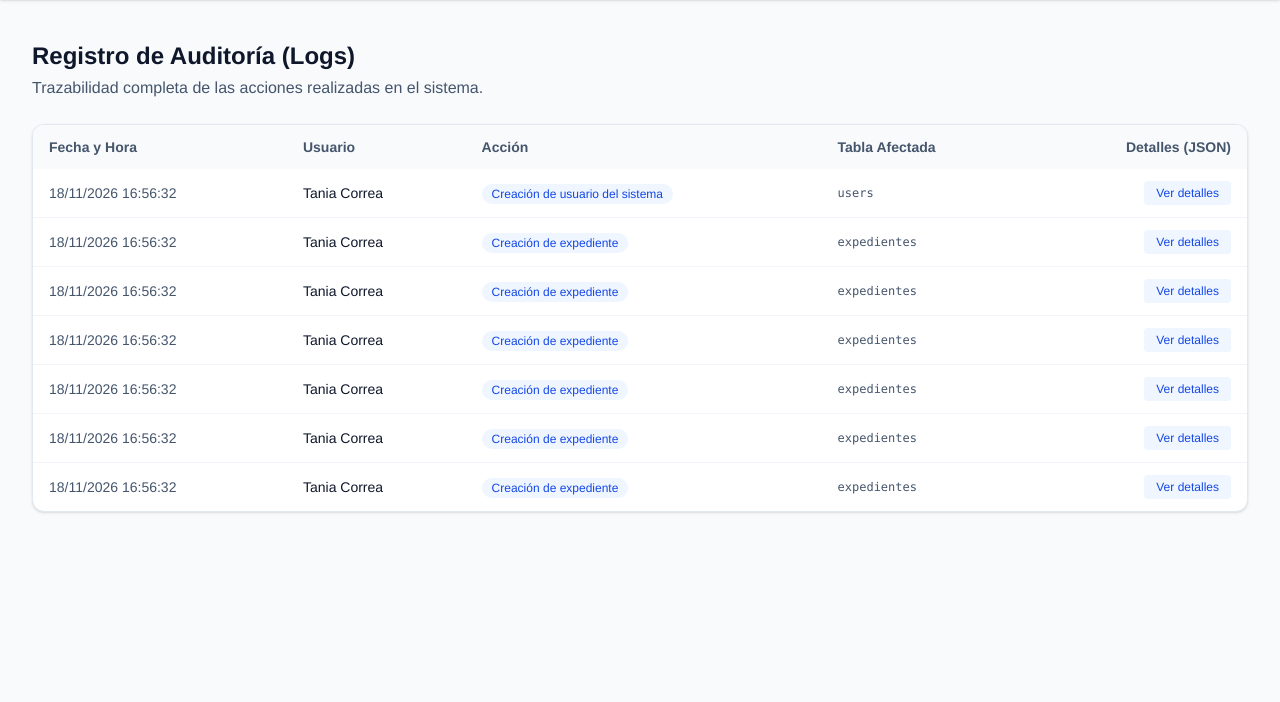
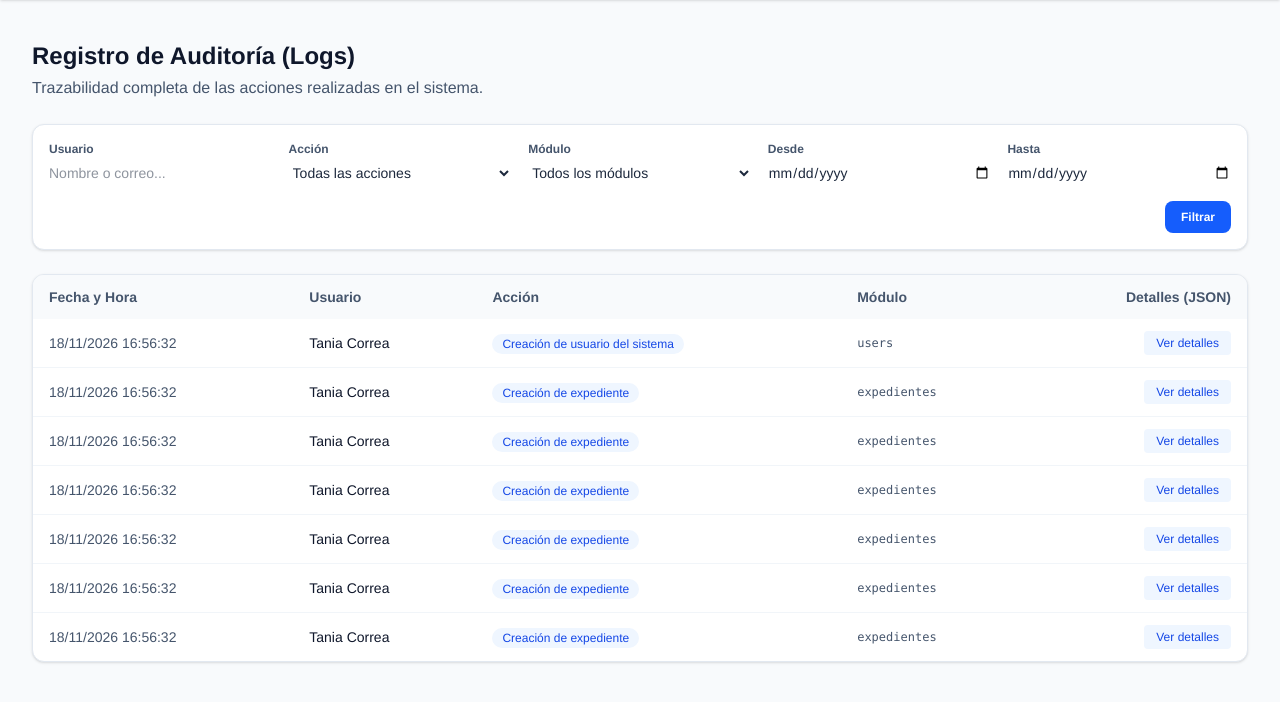
Before and after one commit to rvzorblvde/expediente-clinico-uaslp, a Laravel app: page /auditorias in a window 1280 px wide. Shown: the part 68-770 px from the top of the page. Run offline with Laravel 12, Linux system fonts and the light colour scheme; a user stored in the database is signed in; data comes from the database, SQL or seed files in the repository; style sheets or scripts are compiled from the project's sources; parts of the project's set-up code (start-up, migrations or seed data) failed here and were passed over.

Commit message:
filtros en logs y flujo directo para alumnos
Resumen:

Implementación de filtros de búsqueda en la bitácora de auditoría y optimización del flujo de navegación para el rol de alumno, redirigiéndolo directamente a los formularios de creación en lugar de vistas de listado.

Cambios principales:

-Filtros en Registro de Auditoría (Logs):
-Flujo directo para Alumnos (Expedientes, Visitas y Farmacovigilancia):
  * Redirección directa desde el Dashboard hacia los formularios de registro ('create') para cuentas de alumno.
  * Ajuste en controladores ('index' y 'store') para redirigir al formulario de creación si acceden por URL y devolver al alumno al Dashboard tras guardar.
  * Actualización de botones de "Cancelar" y "breadcrumbs" para evitar bucles de redirección y permitir regresar al inicio correctamente.

```diff
--- a/app/Http/Controllers/AuditoriaController.php
+++ b/app/Http/Controllers/AuditoriaController.php
@@ -9,11 +9,66 @@ class AuditoriaController extends Controller
 {
     public function index(Request $request)
     {
-        // Obtiene los logs ordenados del más reciente al más antiguo con paginación
-        $auditorias = Auditoria::with('usuario')
-            ->orderBy('fechaAccion', 'desc')
-            ->paginate(15);
+        $query = Auditoria::with('usuario')
+            ->orderBy('fechaAccion', 'desc');
 
-        return view('auditorias.index', compact('auditorias'));
+        // 1. Filtro por Acción
+        if ($request->filled('accion')) {
+            $query->where('accion', $request->accion);
+        }
+
+        // 2. Filtro por Módulo (tablaAfectada)
+        if ($request->filled('modulo')) {
+            $query->where('tablaAfectada', $request->modulo);
+        }
+
+        // 3. Filtro por Usuario (nombre, apellidos o correo)
+        if ($request->filled('usuario')) {
+            $busqueda = trim($request->usuario);
+            $palabras = preg_split('/\s+/', $busqueda);
+
+            $query->where(function ($q) use ($palabras, $busqueda) {
+                $q->whereHas('usuario', function ($u) use ($palabras) {
+                    foreach ($palabras as $palabra) {
+                        $u->where(function ($sub) use ($palabra) {
+                            $sub->where('nombres', 'like', "%{$palabra}%")
+                                ->orWhere('apellido1', 'like', "%{$palabra}%")
+                                ->orWhere('apellido2', 'like', "%{$palabra}%")
+                                ->orWhere('correo', 'like', "%{$palabra}%");
+                        });
+                    }
+                });
+
+                if (stripos('sistema desconocido', $busqueda) !== false) {
+                    $q->orWhereNull('idUsuario');
+                }
+            });
+        }
+
+        // 4. Filtro por rango de fechas
+        if ($request->filled('desde')) {
+            $query->whereDate('fechaAccion', '>=', $request->desde);
+        }
+
+        if ($request->filled('hasta')) {
+            $query->whereDate('fechaAccion', '<=', $request->hasta);
+        }
+
+        $auditorias = $query->paginate(15)->withQueryString();
+
+        // Catálogos dinámicos con los valores existentes en la tabla
+        $acciones = Auditoria::select('accion')
+            ->whereNotNull('accion')
+            ->distinct()
+            ->orderBy('accion')
+            ->pluck('accion');
+
+        $modulos = Auditoria::select('tablaAfectada')
+            ->whereNotNull('tablaAfectada')
+            ->distinct()
+            ->orderBy('tablaAfectada')
+            ->pluck('tablaAfectada');
+
+        return view('auditorias.index', compact('auditorias', 'acciones', 'modulos'));
     }
 }
--- a/resources/views/auditorias/index.blade.php
+++ b/resources/views/auditorias/index.blade.php
@@ -18,6 +18,75 @@
                 </div>
             </div>
 
+            {{-- Barra de Filtros --}}
+            <form method="GET" action="{{ route('auditorias.index') }}"
+                class="bg-white rounded-xl border border-slate-200 shadow-sm p-4 mb-6">
+                <div class="grid grid-cols-1 sm:grid-cols-2 lg:grid-cols-5 gap-4">
+                    {{-- Usuario --}}
+                    <div>
+                        <label for="usuario" class="block text-xs font-semibold text-slate-600 mb-1">Usuario</label>
+                        <input type="text" name="usuario" id="usuario" value="{{ request('usuario') }}"
+                            placeholder="Nombre o correo..."
+                            class="w-full rounded-lg border-slate-300 text-sm focus:border-blue-500 focus:ring-blue-500">
+                    </div>
+
+                    {{-- Acción --}}
+                    <div>
+                        <label for="accion" class="block text-xs font-semibold text-slate-600 mb-1">Acción</label>
+                        <select name="accion" id="accion"
+                            class="w-full rounded-lg border-slate-300 text-sm focus:border-blue-500 focus:ring-blue-500">
+                            <option value="">Todas las acciones</option>
+                            @foreach ($acciones as $accion)
+                                <option value="{{ $accion }}" @selected(request('accion') === $accion)>
+                                    {{ $accion }}
+                                </option>
+                            @endforeach
+                        </select>
+                    </div>
+
+                    {{-- Módulo --}}
+                    <div>
+                        <label for="modulo" class="block text-xs font-semibold text-slate-600 mb-1">Módulo</label>
+                        <select name="modulo" id="modulo"
+                            class="w-full rounded-lg border-slate-300 text-sm focus:border-blue-500 focus:ring-blue-500">
+                            <option value="">Todos los módulos</option>
+                            @foreach ($modulos as $modulo)
+                                <option value="{{ $modulo }}" @selected(request('modulo') === $modulo)>
+                                    {{ ucfirst($modulo) }}
+                                </option>
+                            @endforeach
+                        </select>
+                    </div>
+
+                    {{-- Fecha Desde --}}
+                    <div>
+                        <label for="desde" class="block text-xs font-semibold text-slate-600 mb-1">Desde</label>
+                        <input type="date" name="desde" id="desde" value="{{ request('desde') }}"
+                            class="w-full rounded-lg border-slate-300 text-sm focus:border-blue-500 focus:ring-blue-500">
+                    </div>
+
+                    {{-- Fecha Hasta --}}
+                    <div>
+                        <label for="hasta" class="block text-xs font-semibold text-slate-600 mb-1">Hasta</label>
+                        <input type="date" name="hasta" id="hasta" value="{{ request('hasta') }}"
+                            class="w-full rounded-lg border-slate-300 text-sm focus:border-blue-500 focus:ring-blue-500">
+                    </div>
+                </div>
+
+                <div class="mt-4 flex items-center justify-end gap-2">
+                    @if (request()->anyFilled(['usuario', 'accion', 'modulo', 'desde', 'hasta']))
+                        <a href="{{ route('auditorias.index') }}"
+                            class="px-4 py-2 text-xs font-medium text-slate-600 bg-slate-100 rounded-lg hover:bg-slate-200 transition-colors">
+                            Limpiar filtros
+                        </a>
+                    @endif
+                    <button type="submit"
+                        class="px-4 py-2 text-xs font-semibold text-white bg-blue-600 rounded-lg hover:bg-blue-700 transition-colors">
+                        Filtrar
+                    </button>
+                </div>
+            </form>
+
             {{-- Tabla de Logs --}}
             <div class="bg-white rounded-xl border border-slate-200 shadow-sm overflow-x-auto">
                 <table class="min-w-full text-sm">
@@ -26,7 +95,7 @@
                             <th class="px-4 py-3 text-left font-semibold whitespace-nowrap">Fecha y Hora</th>
                             <th class="px-4 py-3 text-left font-semibold whitespace-nowrap">Usuario</th>
                             <th class="px-4 py-3 text-left font-semibold whitespace-nowrap">Acción</th>
-                            <th class="px-4 py-3 text-left font-semibold whitespace-nowrap">Tabla Afectada</th>
+                            <th class="px-4 py-3 text-left font-semibold whitespace-nowrap">Módulo</th>
                             <th class="px-4 py-3 text-right font-semibold">Detalles (JSON)</th>
                         </tr>
                     </thead>
@@ -58,7 +127,7 @@
                         @empty
                             <tr>
                                 <td colspan="5" class="px-4 py-10 text-center text-slate-500">
-                                    No hay registros de auditoría disponibles.
+                                    No se encontraron registros de auditoría con los filtros seleccionados.
                                 </td>
                             </tr>
                         @endforelse
@@ -82,7 +151,6 @@
                     class="text-slate-400 hover:text-slate-600 text-xl font-bold">&times;</button>
             </div>
 
-            {{-- Contenedor con scroll para los detalles --}}
             <div class="bg-slate-50 border border-slate-200 rounded-xl p-4 max-h-96 overflow-y-auto">
                 <pre id="contenido-json" class="text-slate-700 text-xs font-mono whitespace-pre-wrap"></pre>
             </div>
@@ -100,13 +168,10 @@
         function mostrarDetalles(button) {
             const modal = document.getElementById('modal-json');
             const contenedor = document.getElementById('contenido-json');
-
-            // Obtenemos el JSON almacenado en el atributo data
             const rawDatos = button.getAttribute('data-detalles');
 
             let objetoDatos = rawDatos;
             try {
-                // Parseamos el string JSON a un objeto/array de JS
                 objetoDatos = JSON.parse(rawDatos);
             } catch (e) {
                 objetoDatos = { informacion: rawDatos };
--- a/resources/views/expedientes/_form.blade.php
+++ b/resources/views/expedientes/_form.blade.php
@@ -1,5 +1,6 @@
 @php
-    $p = $paciente ?? null;
+    /** @var \App\Models\Paciente|null $paciente */
+    $p = isset($paciente) ? $paciente : null;
 
     $input  = 'w-full rounded-lg border border-slate-300 px-3 py-2 text-sm focus:outline-none focus:ring-2 focus:ring-blue-500';
     $select = 'w-36 rounded-lg border border-slate-300 px-3 py-2 text-sm focus:outline-none focus:ring-2 focus:ring-blue-500';
@@ -566,7 +567,7 @@
 
 {{-- ========== Botones ========== --}}
 <div class="flex justify-end gap-3">
-    <a href="{{ route('expedientes.index') }}"
+    <a href="{{ route(auth()->user()->can('manage-clinical-data') ? 'expedientes.index' : 'dashboard') }}"
        class="px-4 py-2 text-sm font-medium text-slate-700 bg-white border border-slate-300 rounded-lg hover:bg-slate-50 transition-colors">
         Cancelar
     </a>
--- a/resources/views/farmacovigilancia/create.blade.php
+++ b/resources/views/farmacovigilancia/create.blade.php
@@ -30,7 +30,7 @@
                 @include('farmacovigilancia._form', ['reporte' => null])
 
                 <div class="flex items-center justify-end gap-3">
-                    <a href="{{ route('farmacovigilancia.index') }}"
+                    <a href="{{ route(auth()->user()->can('manage-clinical-data') ? 'farmacovigilancia.index' : 'dashboard') }}"
                        class="px-4 py-2 text-sm font-medium text-slate-700 bg-slate-100 rounded-lg hover:bg-slate-200 transition-colors">Cancelar</a>
                     <button type="submit"
                             class="px-4 py-2 bg-blue-600 text-white text-sm font-medium rounded-lg hover:bg-blue-700 transition-colors disabled:opacity-50">
```
Also changed, not shown: app/Http/Controllers/ExpedienteController.php (+9 -0 lines), app/Http/Controllers/FarmacovigilanciaController.php (+9 -0 lines), resources/views/components/breadcrumbs.blade.php (+7 -27 lines), resources/views/dashboard.blade.php (+5 -5 lines).
